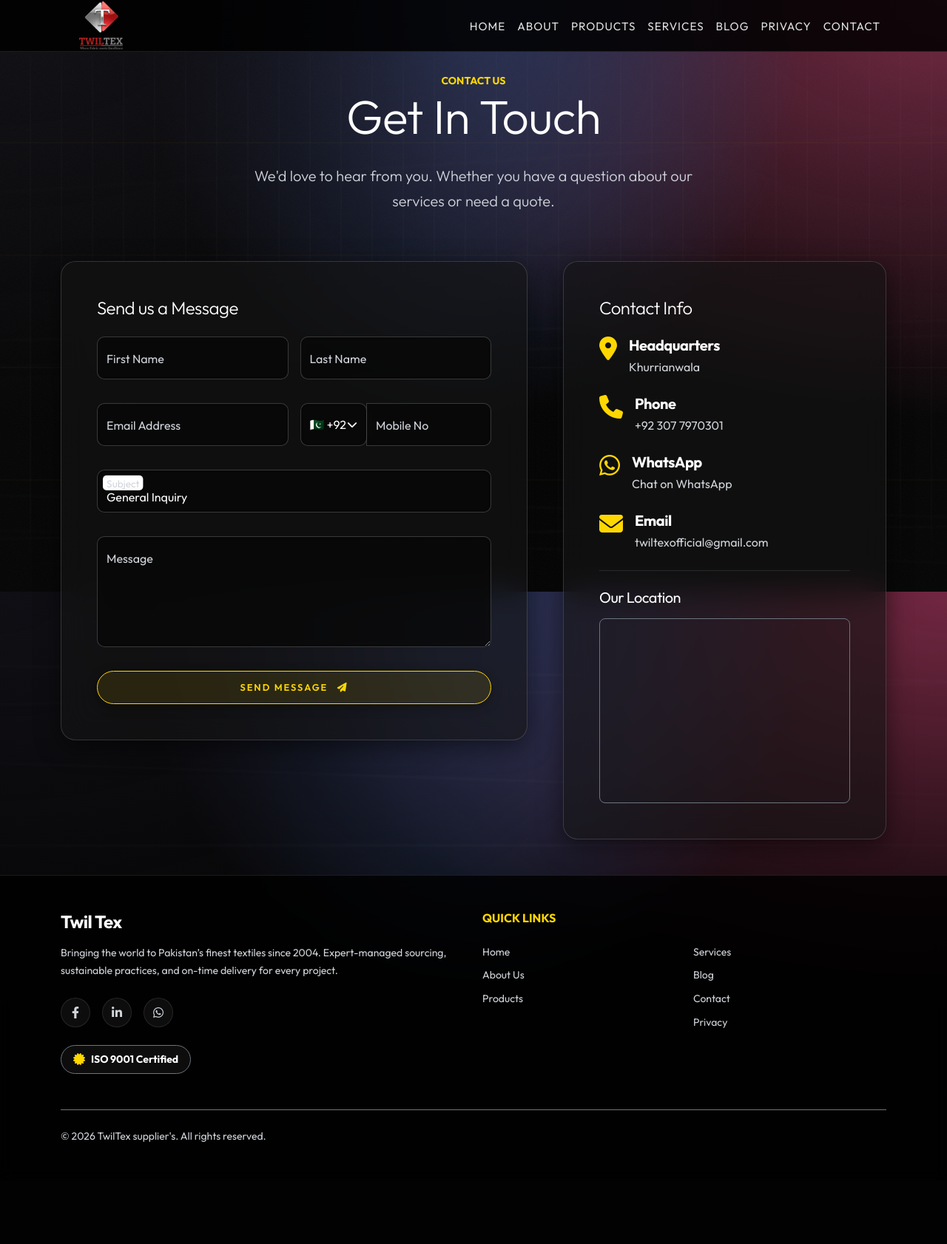
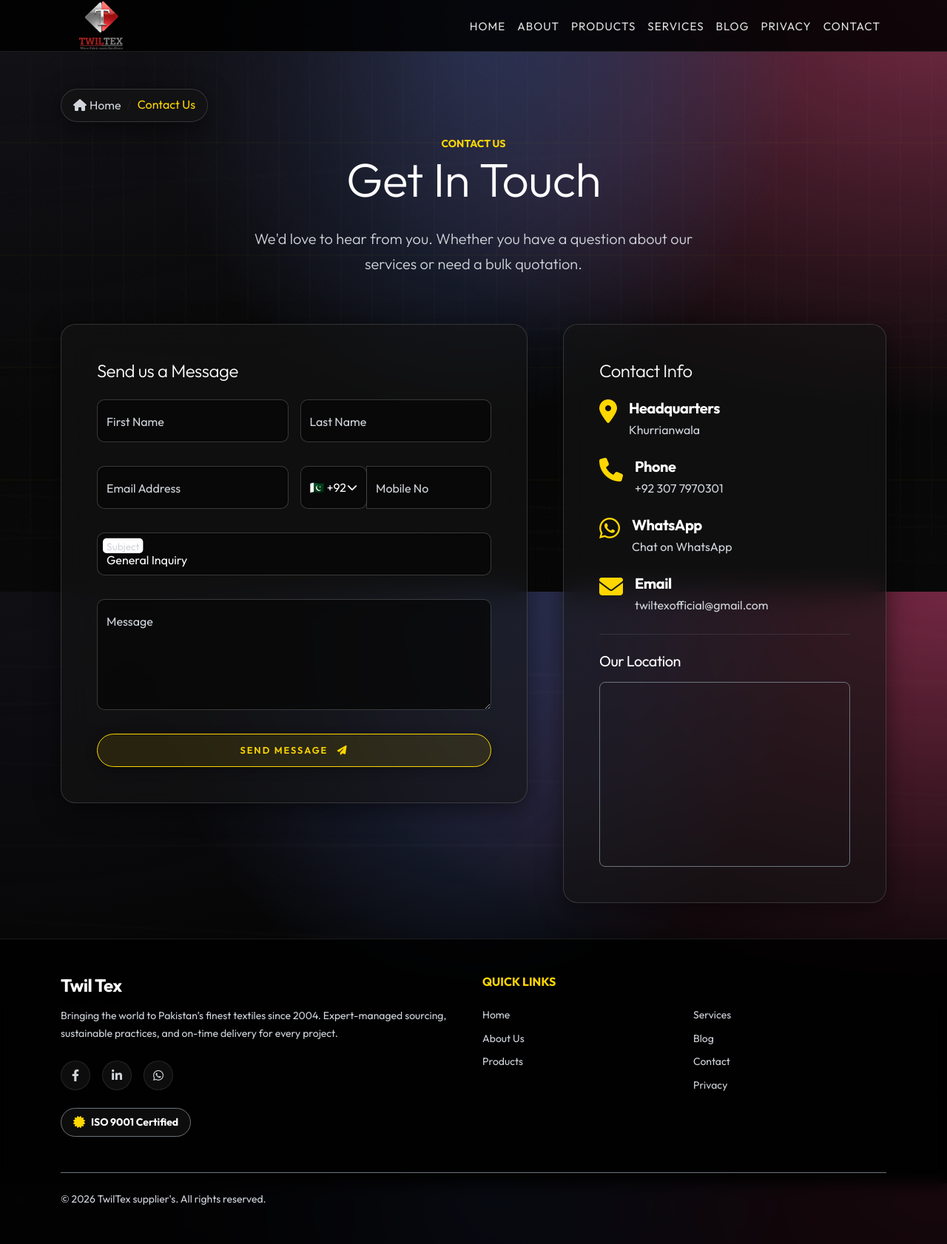
Before and after one commit to AbRehmansaif/TwilTex, a Django app: page /contact/ in a window 1280 px wide. Shown: the whole page at 74% size. Before the commit the page ends 1544 px from the top, so only its background shows below. Run offline with Django 5.2, Linux system fonts and the light colour scheme; some libraries are stand-ins or nearby versions.

Commit message:
add contact page with secured inquiry form, spam protection, and SEO-optimized template

```diff
--- a/main/views.py
+++ b/main/views.py
@@ -1,6 +1,7 @@
+import time
 from django.shortcuts import render, redirect
 from django.contrib import messages
-from django.views.decorators.csrf import csrf_exempt
+from django.utils.html import strip_tags
 from contacts.models import ContactInquiry
 from products.models import Product
 from services.models import Service
@@ -18,20 +19,35 @@
     """About page view"""
     return render(request, 'about.html')
 
-@csrf_exempt
 def contact(request):
     """Contact page view"""
     if request.method == 'POST':
-        first_name = request.POST.get('first_name')
-        last_name = request.POST.get('last_name')
-        email = request.POST.get('email')
-        country_code = request.POST.get('country_code', '+92')
-        phone = request.POST.get('phone')
-        subject = request.POST.get('subject')
-        message = request.POST.get('message')
+        # 1. Spam Protection: Honeypot Check
+        if request.POST.get('website_url'):
+            # Silent discard for bots
+            messages.success(request, "Your message has been sent successfully!")
+            return redirect('main:contact')
+
+        # 2. Spam Protection: Rate Limiting
+        current_time = time.time()
+        last_contact_time = request.session.get('last_contact_time', 0)
+        if current_time - last_contact_time < 30:  # 30 seconds cooldown
+            messages.error(request, "Please wait a moment before sending another message.")
+            return redirect('main:contact')
+
+        request.session['last_contact_time'] = current_time
+
+        # 3. Security: Sanitize and Limit Payload Size
+        first_name = strip_tags(request.POST.get('first_name', ''))[:100].strip()
+        last_name = strip_tags(request.POST.get('last_name', ''))[:100].strip()
+        email = request.POST.get('email', '').strip()[:254]
+        country_code = strip_tags(request.POST.get('country_code', '+92'))[:10].strip()
+        phone = strip_tags(request.POST.get('phone', ''))[:20].strip()
+        subject = strip_tags(request.POST.get('subject', ''))[:150].strip()
+        message = strip_tags(request.POST.get('message', ''))[:2000].strip()
 
         # Clean inputs
-        email = email.strip() if email else None
+        email = email if email else None
         phone = phone.strip() if phone else None
 
         # Validation: Either email or phone is required
--- a/templates/contact.html
+++ b/templates/contact.html
@@ -1,57 +1,126 @@
 {% extends 'base.html' %}
 {% load static %}
 
-{% block title %}Twil Tex - Contact{% endblock %}
+{% block title %}Contact Us | TwilTex | B2B Textile Suppliers{% endblock %}
 
-{% block meta_description %}Get in touch for bulk textile supply and industrial procurement. Our experts provide corporate textile solutions and B2B sourcing from Pakistan.{% endblock %}
+{% block meta_description %}Get in touch with TwilTex for bulk textile supply, wholesale fabrics, and industrial procurement. Our experts provide corporate textile solutions from Pakistan.{% endblock %}
 
-{% block meta_keywords %}bulk textile suppliers, wholesale fabric manufacturers, industrial textile procurement, B2B textile sourcing, corporate textile solutions{% endblock %}
+{% block meta_keywords %}contact TwilTex, bulk textile suppliers contact, wholesale fabric manufacturers Pakistan, industrial textile procurement, B2B textile sourcing inquiry{% endblock %}
+
+{% block extra_css %}
+<!-- Open Graph / Facebook -->
+<meta property="og:type" content="website">
+<meta property="og:title" content="Contact Us - TwilTex B2B Textile Suppliers">
+<meta property="og:description" content="Get in touch with TwilTex for bulk textile supply, wholesale fabrics, and industrial procurement globally.">
+<meta property="og:url" content="{{ request.build_absolute_uri }}">
+<meta property="og:site_name" content="TwilTex">
+<meta property="og:image" content="{{ request.scheme }}://{{ request.get_host }}{% static 'images/mainimages/logo.png' %}">
+
+<!-- Twitter -->
+<meta name="twitter:card" content="summary_large_image">
+<meta name="twitter:title" content="Contact Us - TwilTex B2B Textile Suppliers">
+<meta name="twitter:description" content="Get in touch with TwilTex for bulk textile supply, wholesale fabrics, and industrial procurement globally.">
+
+<!-- Schema.org JSON-LD for SEO & AI Overviews (GEO/AIO) -->
+<script type="application/ld+json">
+{
+  "@context": "https://schema.org",
+  "@type": "ContactPage",
+  "name": "TwilTex Contact Page",
+  "description": "Contact form and information for TwilTex B2B Textile Suppliers.",
+  "url": "{{ request.build_absolute_uri }}",
+  "mainEntity": {
+    "@type": "Organization",
+    "name": "TwilTex",
+    "url": "{{ request.scheme }}://{{ request.get_host }}",
+    "logo": "{{ request.scheme }}://{{ request.get_host }}{% static 'images/mainimages/logo.png' %}",
+    "contactPoint": {
+      "@type": "ContactPoint",
+      "telephone": "+92-307-7970301",
+      "contactType": "customer service",
+      "email": "twiltexofficial@gmail.com",
+      "availableLanguage": ["English", "Urdu"]
+    },
+    "address": {
+      "@type": "PostalAddress",
+      "addressLocality": "Khurrianwala",
+      "addressRegion": "Punjab",
+      "addressCountry": "PK"
+    }
+  }
+}
+</script>
+{% endblock %}
 
 {% block content %}
+<div itemscope itemtype="https://schema.org/ContactPage">
+    <meta itemprop="name" content="Contact TwilTex">
+    <meta itemprop="description" content="Reach out to TwilTex for premium bulk textile solutions.">
+
     <!-- Header -->
-    <div class="container text-center py-5 mt-5">
-        <span class="text-gold text-uppercase tracking-wider small fw-bold">Contact Us</span>
-        <h1 class="display-3 fw-light mb-4 text-white">Get In Touch</h1>
-        <p class="lead text-muted mx-auto" style="max-width: 600px;">
-            We'd love to hear from you. Whether you have a question about our services or need a quote.
-        </p>
-    </div>
+    <header class="py-5 mt-5 text-center position-relative overflow-hidden" style="min-height: 40vh; display: flex; flex-direction: column; justify-content: center; align-items: center;">
+        <div class="container mt-4 mb-3 text-start">
+            <nav aria-label="breadcrumb">
+                <ol class="breadcrumb mb-0 glass-panel p-2 px-3 rounded-pill d-inline-flex" itemscope itemtype="https://schema.org/BreadcrumbList">
+                    <li class="breadcrumb-item" itemprop="itemListElement" itemscope itemtype="https://schema.org/ListItem">
+                        <a href="{% url 'main:home' %}" class="text-decoration-none text-muted" itemprop="item">
+                            <i class="fas fa-home me-1"></i><span itemprop="name">Home</span>
+                        </a>
+                        <meta itemprop="position" content="1" />
+                    </li>
+                    <li class="breadcrumb-item active text-gold" aria-current="page" itemprop="itemListElement" itemscope itemtype="https://schema.org/ListItem">
+                        <span itemprop="name">Contact Us</span>
+                        <meta itemprop="position" content="2" />
+                    </li>
+                </ol>
+            </nav>
+        </div>
+        <div class="container animate-on-scroll">
+            <span class="text-gold text-uppercase tracking-wider small fw-bold">Contact Us</span>
+            <h1 class="display-3 fw-light mb-4 text-white">Get In Touch</h1>
+            <p class="lead text-muted mx-auto" style="max-width: 600px;">
+                We'd love to hear from you. Whether you have a question about our services or need a bulk quotation.
+            </p>
+        </div>
+    </header>
 
     <!-- Contact Form & Info -->
-    <section class="pb-5">
+    <section class="pb-5" aria-label="Contact Form and Details">
         <div class="container">
             <div class="row g-4 g-lg-5">
                 <div class="col-lg-7">
                     <div class="glass-panel p-lg-5">
-                        <h4 class="text-white mb-4 fw-light">Send us a Message</h4>
+                        <h2 class="text-white h4 mb-4 fw-light">Send us a Message</h2>
 
                         {% if messages %}
                             {% for message in messages %}
                                 <div class="alert alert-{% if message.tags == 'error' %}danger{% else %}{{ message.tags }}{% endif %} alert-dismissible fade show mb-4 glass-panel" role="alert" style="border-radius: 12px; border-color: rgba(255, 215, 0, 0.4);">
                                     <span class="text-white">{{ message }}</span>
-                                    <button type="button" class="btn-close btn-close-white" data-bs-dismiss="alert" aria-label="Close"></button>
+                                    <button type="button" class="btn-close btn-close-white" data-bs-dismiss="alert" aria-label="Close message"></button>
                                 </div>
                             {% endfor %}
                         {% endif %}
 
                         <form id="contactForm" method="POST" action="{% url 'main:contact' %}">
                             {% csrf_token %}
+
+                            <input type="text" name="website_url" style="display:none;" tabindex="-1" autocomplete="off">
                             <div class="row g-3">
                                 <div class="col-md-6">
                                     <div class="form-floating mb-3">
-                                        <input type="text" class="form-control" id="floatingFirstName" name="first_name" placeholder="John" required value="{{ first_name|default:'' }}">
+                                        <input type="text" class="form-control" id="floatingFirstName" name="first_name" placeholder="John" required maxlength="100" value="{{ first_name|default:'' }}" aria-required="true">
                                         <label for="floatingFirstName" class="text-muted">First Name</label>
                                     </div>
                                 </div>
                                 <div class="col-md-6">
                                     <div class="form-floating mb-3">
-                                        <input type="text" class="form-control" id="floatingLastName" name="last_name" placeholder="Doe" required value="{{ last_name|default:'' }}">
+                                        <input type="text" class="form-control" id="floatingLastName" name="last_name" placeholder="Doe" required maxlength="100" value="{{ last_name|default:'' }}" aria-required="true">
                                         <label for="floatingLastName" class="text-muted">Last Name</label>
                                     </div>
                                 </div>
                                 <div class="col-md-6">
                                     <div class="form-floating mb-3">
-                                        <input type="email" class="form-control" id="floatingEmail" name="email" placeholder="name@example.com" value="{{ email|default:'' }}">
+                                        <input type="email" class="form-control" id="floatingEmail" name="email" placeholder="name@example.com" maxlength="254" value="{{ email|default:'' }}">
                                         <label for="floatingEmail" class="text-muted">Email Address</label>
                                     </div>
                                 </div>
@@ -60,22 +129,22 @@
                                         <div class="position-relative" style="width: 35%;">
                                             <div class="custom-select-wrapper" id="countryCodeWrapper">
                                                  <input type="hidden" id="selectedCountryCode" name="country_code" value="+92">
-                                                 <button type="button" class="btn-custom-select form-control d-flex align-items-center justify-content-between" style="height: 58px;">
+                                                 <button type="button" class="btn-custom-select form-control d-flex align-items-center justify-content-between" style="height: 58px;" aria-label="Select Country Code">
                                                     <span id="codeDisplay">🇵🇰 +92</span>
-                                                    <i class="fas fa-chevron-down small"></i>
+                                                    <i class="fas fa-chevron-down small" aria-hidden="true"></i>
                                                  </button>
                                                  <!-- Dropdown injected by JS -->
                                             </div>
                                         </div>
                                         <div class="form-floating" style="width: 65%;">
-                                            <input type="tel" class="form-control" id="floatingPhone" name="phone" placeholder="300 1234567" value="{{ phone|default:'' }}">
+                                            <input type="tel" class="form-control" id="floatingPhone" name="phone" placeholder="300 1234567" maxlength="20" value="{{ phone|default:'' }}">
                                             <label for="floatingPhone" class="text-muted">Mobile No</label>
                                         </div>
                                     </div>
                                 </div>
                                 <div class="col-12">
                                     <div class="form-floating mb-3">
-                                        <select class="form-select" id="floatingSelect" name="subject">
+                                        <select class="form-select" id="floatingSelect" name="subject" aria-label="Select Subject">
                                             <option value="General Inquiry" {% if subject == 'General Inquiry' %}selected{% endif %} class="text-dark">General Inquiry</option>
                                             <option value="Sales & Quotes" {% if subject == 'Sales & Quotes' %}selected{% endif %} class="text-dark">Sales & Quotes</option>
                                             <option value="Support" {% if subject == 'Support' %}selected{% endif %} class="text-dark">Support</option>
@@ -86,48 +155,52 @@
                                 </div>
                                 <div class="col-12">
                                     <div class="form-floating mb-3">
-                                        <textarea class="form-control" placeholder="Leave a comment here" id="floatingTextarea" name="message" style="height: 150px;" required>{{ message|default:'' }}</textarea>
+                                        <textarea class="form-control" placeholder="Leave a comment here" id="floatingTextarea" name="message" style="height: 150px;" required maxlength="2000" aria-required="true">{{ message|default:'' }}</textarea>
                                         <label for="floatingTextarea" class="text-muted">Message</label>
                                     </div>
                                 </div>
                                 <div class="col-12">
                                     <button type="submit" id="sendMessageBtn" class="btn btn-primary-3d w-100">
                                         <span id="btnText">Send Message</span>
-                                        <i class="fas fa-paper-plane ms-2" id="btnIcon"></i>
+                                        <i class="fas fa-paper-plane ms-2" id="btnIcon" aria-hidden="true"></i>
                                     </button>
                                 </div>
                             </div>
                         </form>
                     </div>
                 </div>
+
                 <div class="col-lg-5">
-                    <div class="glass-panel p-lg-5">
-                        <h4 class="text-white mb-4 fw-light">Contact Info</h4>
+                    <address class="glass-panel p-lg-5 mb-0" itemscope itemtype="https://schema.org/Organization">
+                        <meta itemprop="name" content="Twil Tex">
+                        <h2 class="text-white h4 mb-4 fw-light">Contact Info</h2>
 
                         <div class="d-flex align-items-start mb-4">
-                            <i class="fas fa-map-marker-alt fa-2x me-3 text-gold"></i>
-                            <div>
-                                <h5 class="mb-1 fw-bold text-white">Headquarters</h5>
-                                <p class="text-muted mb-0">Khurrianwala<br></p>
+                            <i class="fas fa-map-marker-alt fa-2x me-3 text-gold" aria-hidden="true"></i>
+                            <div itemprop="address" itemscope itemtype="https://schema.org/PostalAddress">
+                                <h3 class="h5 mb-1 fw-bold text-white">Headquarters</h3>
+                                <p class="text-muted mb-0" itemprop="addressLocality">Khurrianwala</p>
                             </div>
                         </div>
 
                         <div class="d-flex align-items-start mb-4">
-                            <i class="fas fa-phone fa-2x me-3 text-gold"></i>
+                            <i class="fas fa-phone fa-2x me-3 text-gold" aria-hidden="true"></i>
                             <div>
-                                <h5 class="mb-1 fw-bold text-white">Phone</h5>
-                                <p class="text-muted mb-0">+92 307 7970301</p>
+                                <h3 class="h5 mb-1 fw-bold text-white">Phone</h3>
+                                <p class="text-muted mb-0" itemprop="telephone">+92 307 7970301</p>
                             </div>
                         </div>
 
                         <div class="d-flex align-items-start mb-4">
-                            <i class="fab fa-whatsapp fa-2x me-3 text-gold"></i>
+                            <i class="fab fa-whatsapp fa-2x me-3 text-gold" aria-hidden="true"></i>
                             <div>
-                                <h5 class="mb-1 fw-bold text-white">WhatsApp</h5>
+                                <h3 class="h5 mb-1 fw-bold text-white">WhatsApp</h3>
                                 <p class="text-muted mb-0">
                                     <a href="https://wa.me/923077970301?text=Hello%20TwilTex%20Team!"
                                     target="_blank"
-                                    class="text-muted text-decoration-none">
+                                    rel="noopener noreferrer"
+                                    class="text-muted text-decoration-none"
+                                    title="Chat with Twil Tex on WhatsApp">
                                         Chat on WhatsApp
                                     </a>
                                 </p>
@@ -135,19 +208,20 @@
                         </div>
 
                         <div class="d-flex align-items-start mb-4">
-                            <i class="fas fa-envelope fa-2x me-3 text-gold"></i>
+                            <i class="fas fa-envelope fa-2x me-3 text-gold" aria-hidden="true"></i>
                             <div>
-                                <h5 class="mb-1 fw-bold text-white">Email</h5>
-                                <p class="text-muted mb-0">twiltexofficial@gmail.com</p>
+                                <h3 class="h5 mb-1 fw-bold text-white">Email</h3>
+                                <p class="text-muted mb-0" itemprop="email">twiltexofficial@gmail.com</p>
                             </div>
                         </div>
 
                         <hr class="border-secondary my-4">
 
-                        <h5 class="mb-3 fw-normal text-white">Our Location</h5>
+                        <h3 class="h5 mb-3 fw-normal text-white">Our Location</h3>
                         <!-- Google Map Embed for Faisalabad, Pakistan -->
                         <div class="rounded-3 overflow-hidden border border-secondary" style="height: 250px;">
                             <iframe
+                                title="Map Location of Twil Tex Headquarters in Khurrianwala"
                                 src="https://maps.google.com/maps?width=600&height=400&hl=en&q=khurrianwala&t=&z=12&ie=UTF8&iwloc=B&output=embed"
                                 width="100%"
                                 height="100%"
@@ -157,9 +231,10 @@
                                 referrerpolicy="no-referrer-when-downgrade">
                             </iframe>
                         </div>
-                    </div>
+                    </address>
                 </div>
             </div>
         </div>
     </section>
+</div>
 {% endblock %}
```
